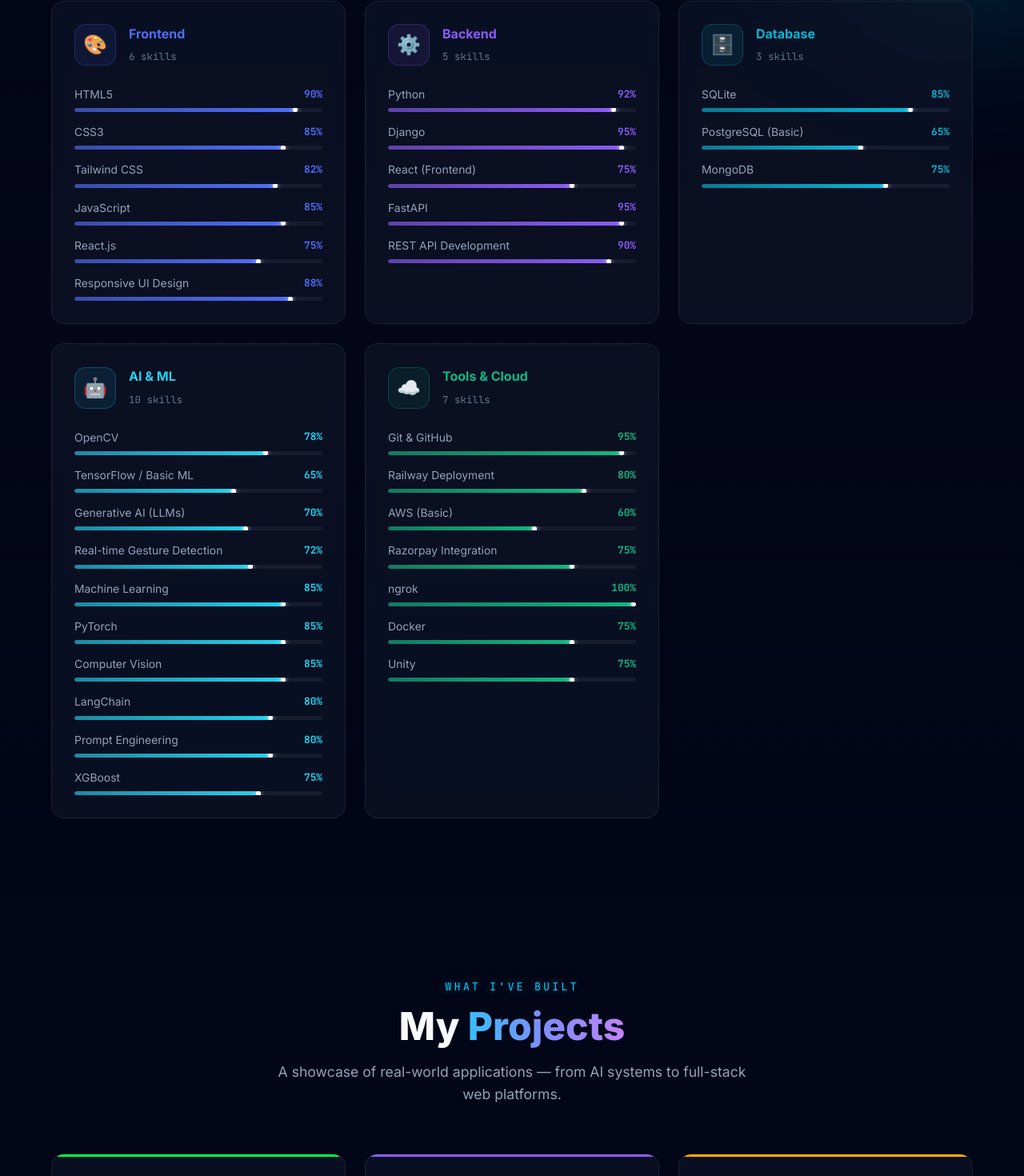
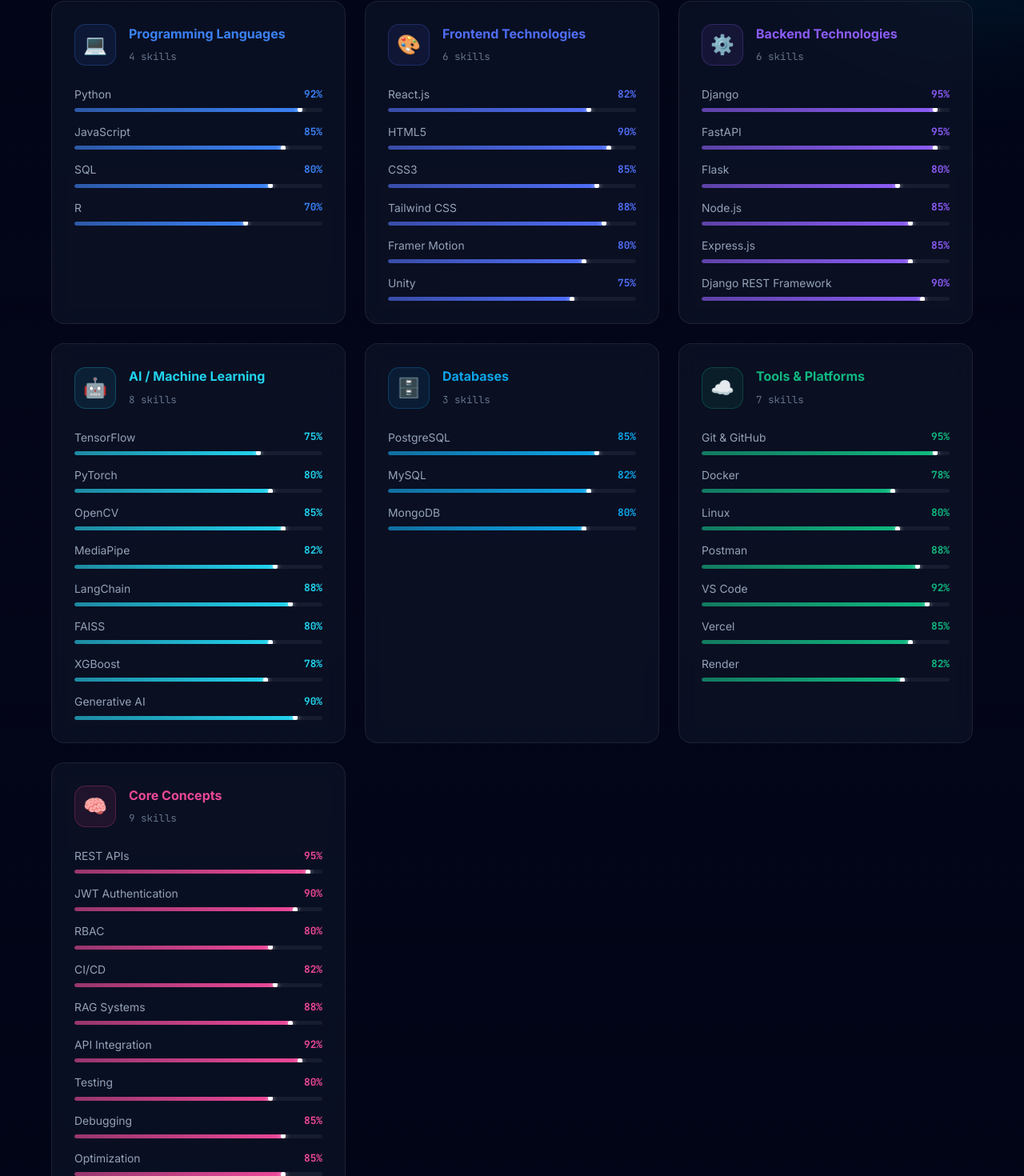
Before and after one commit to Vighneshjk/portfolio, a React (Vite) app: page / in a window 1280 px wide. Shown: the part 2075-3545 px from the top of the page at 80% size. Built offline with nearby package versions, Linux system fonts and the light colour scheme.

Commit message:
update: add full technical skills breakdown across 7 structured categories

```diff
--- a/src/data/portfolioData.js
+++ b/src/data/portfolioData.js
@@ -30,72 +30,95 @@
 
 export const skills = [
     {
-        category: 'Frontend',
+        category: 'Programming Languages',
+        icon: '💻',
+        color: '#3b82f6',
+        items: [
+            { name: 'Python', level: 92 },
+            { name: 'JavaScript', level: 85 },
+            { name: 'SQL', level: 80 },
+            { name: 'R', level: 70 },
+        ],
+    },
+    {
+        category: 'Frontend Technologies',
         icon: '🎨',
         color: '#4f6ef7',
         items: [
+            { name: 'React.js', level: 82 },
             { name: 'HTML5', level: 90 },
             { name: 'CSS3', level: 85 },
-            { name: 'Tailwind CSS', level: 82 },
-            { name: 'JavaScript', level: 85 },
-            { name: 'React.js', level: 75 },
-            { name: 'Responsive UI Design', level: 88 },
+            { name: 'Tailwind CSS', level: 88 },
+            { name: 'Framer Motion', level: 80 },
+            { name: 'Unity', level: 75 },
         ],
     },
     {
-        category: 'Backend',
+        category: 'Backend Technologies',
         icon: '⚙️',
         color: '#8b5cf6',
         items: [
-            { name: 'Python', level: 92 },
             { name: 'Django', level: 95 },
-            { name: 'React (Frontend)', level: 75 },
             { name: 'FastAPI', level: 95 },
-            { name: 'REST API Development', level: 90 },
-
+            { name: 'Flask', level: 80 },
+            { name: 'Node.js', level: 85 },
+            { name: 'Express.js', level: 85 },
+            { name: 'Django REST Framework', level: 90 },
         ],
     },
     {
-        category: 'Database',
-        icon: '🗄️',
-        color: '#06b6d4',
+        category: 'AI / Machine Learning',
+        icon: '🤖',
+        color: '#22d3ee',
         items: [
-            { name: 'SQLite', level: 85 },
-            { name: 'PostgreSQL (Basic)', level: 65 },
-            { name: 'MongoDB', level: 75 },
+            { name: 'TensorFlow', level: 75 },
+            { name: 'PyTorch', level: 80 },
+            { name: 'OpenCV', level: 85 },
+            { name: 'MediaPipe', level: 82 },
+            { name: 'LangChain', level: 88 },
+            { name: 'FAISS', level: 80 },
+            { name: 'XGBoost', level: 78 },
+            { name: 'Generative AI', level: 90 },
         ],
     },
     {
-        category: 'AI & ML',
-        icon: '🤖',
-        color: '#22d3ee',
+        category: 'Databases',
+        icon: '🗄️',
+        color: '#0ea5e9',
         items: [
-            { name: 'OpenCV', level: 78 },
-            { name: 'TensorFlow / Basic ML', level: 65 },
-            { name: 'Generative AI (LLMs)', level: 70 },
-            { name: 'Real-time Gesture Detection', level: 72 },
-            { name: 'Machine Learning', level: 85 },
-            { name: 'PyTorch', level: 85 },
-            { name: 'Computer Vision', level: 85 },
-            { name: 'LangChain', level: 80 },
-            { name: 'Prompt Engineering', level: 80 },
-            { name: 'XGBoost', level: 75 },
-
+            { name: 'PostgreSQL', level: 85 },
+            { name: 'MySQL', level: 82 },
+            { name: 'MongoDB', level: 80 },
         ],
     },
     {
-        category: 'Tools & Cloud',
+        category: 'Tools & Platforms',
         icon: '☁️',
         color: '#10b981',
         items: [
             { name: 'Git & GitHub', level: 95 },
-            { name: 'Railway Deployment', level: 80 },
-            { name: 'AWS (Basic)', level: 60 },
-            { name: 'Razorpay Integration', level: 75 },
-            { name: 'ngrok', level: 100 },
-            { name: 'Docker', level: 75 },
-            { name: 'Unity', level: 75 },
-
+            { name: 'Docker', level: 78 },
+            { name: 'Linux', level: 80 },
+            { name: 'Postman', level: 88 },
+            { name: 'VS Code', level: 92 },
+            { name: 'Vercel', level: 85 },
+            { name: 'Render', level: 82 },
+        ],
+    },
+    {
+        category: 'Core Concepts',
+        icon: '🧠',
+        color: '#ec4899',
+        items: [
+            { name: 'REST APIs', level: 95 },
+            { name: 'JWT Authentication', level: 90 },
+            { name: 'RBAC', level: 80 },
+            { name: 'CI/CD', level: 82 },
+            { name: 'RAG Systems', level: 88 },
+            { name: 'API Integration', level: 92 },
+            { name: 'Testing', level: 80 },
+            { name: 'Debugging', level: 85 },
+            { name: 'Optimization', level: 85 },
         ],
     },
 ];
```
